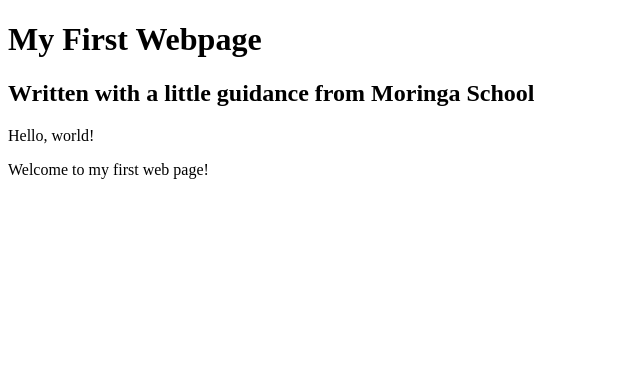
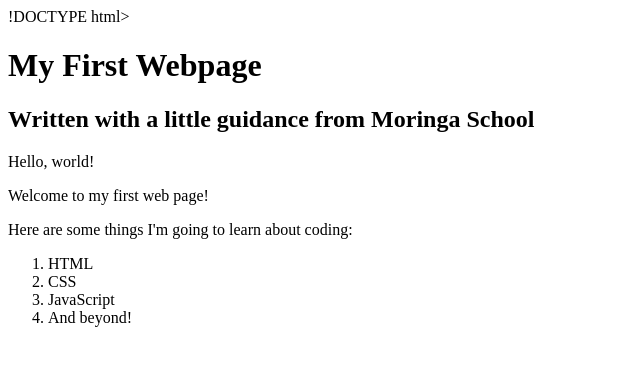
Before and after one commit to gracewa/my-first-website, a plain HTML site: page my-first-webpage.html in a window 1280 px wide. Shown: the whole page, without its empty margins (0-640 px from the left). Drawn offline with Linux system fonts and the light colour scheme.

Commit message:
add list elements

```diff
--- a/my-first-webpage.html
+++ b/my-first-webpage.html
@@ -1,4 +1,4 @@
-<!DOCTYPE html>
+!DOCTYPE html>
 <html>
   <head>
     <title>My first webpage!</title>
@@ -9,5 +9,13 @@
 
     <p>Hello, world!</p>
     <p>Welcome to my first web page!</p>
+
+    <p>Here are some things I'm going to learn about coding:</p>
+    <ol>
+      <li>HTML</li>
+      <li>CSS</li>
+      <li>JavaScript</li>
+      <li>And beyond!</li>
+    </ol>
   </body>
 </html>
```
